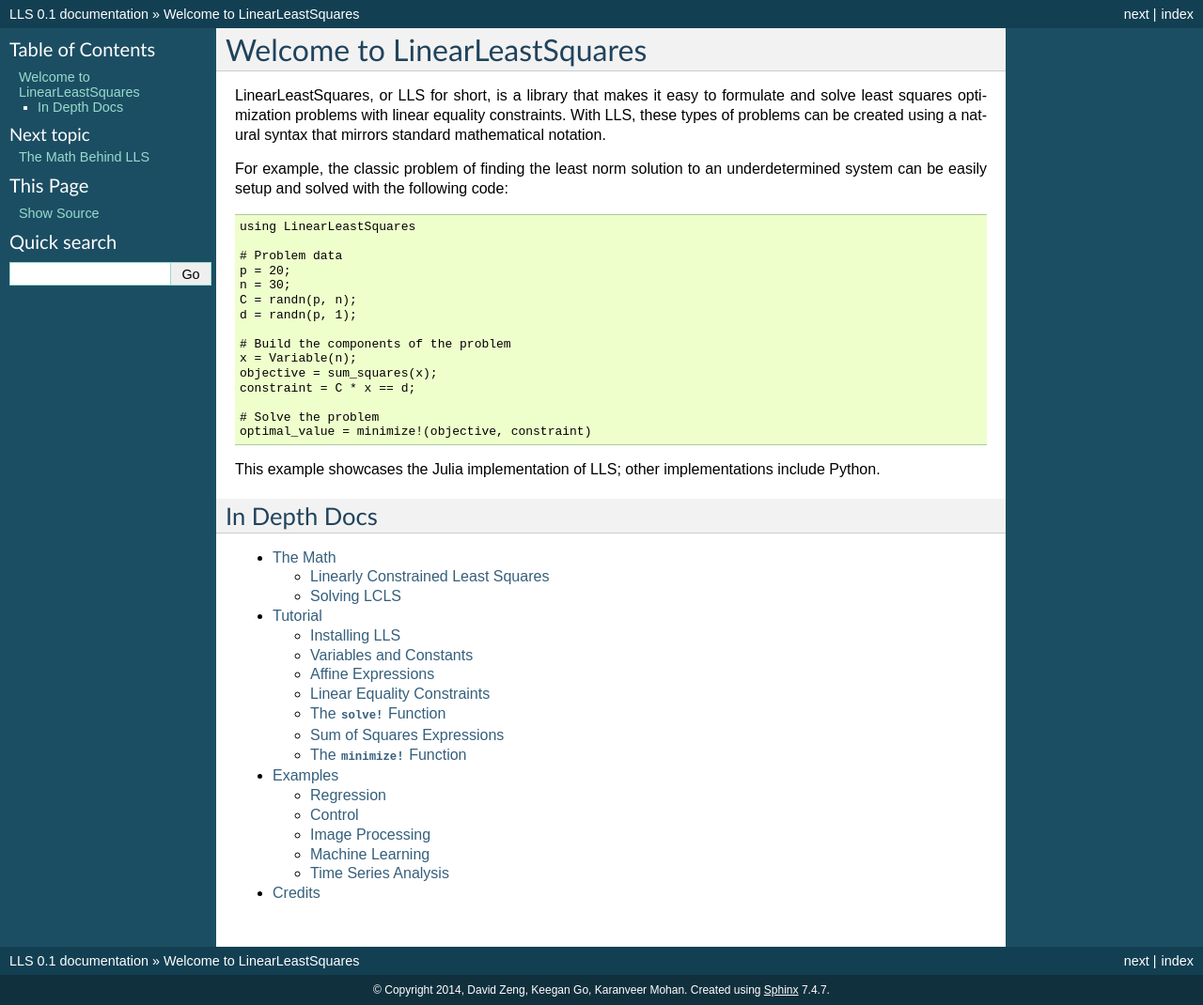
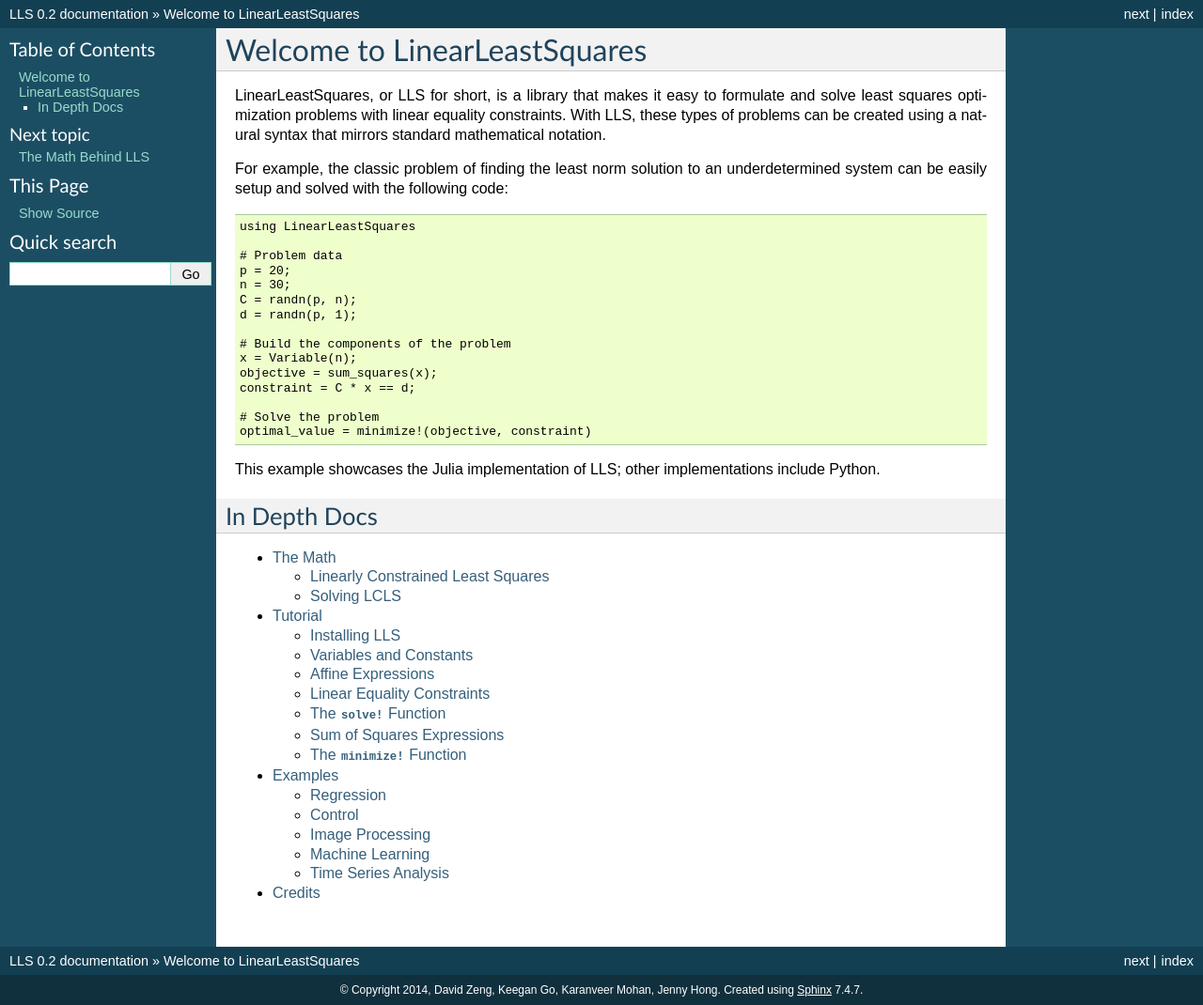
Before and after one commit to davidlizeng/LinearLeastSquares.jl, a Sphinx documentation site: the page built from docs/index.rst, in a window 1280 px wide. Shown: the whole page at 94% size. Built offline with Sphinx 7.4.7, drawn with Linux system fonts in a browser that asks for light colours.

Commit message:
Update conf.py for major version release

```diff
--- a/docs/conf.py
+++ b/docs/conf.py
@@ -46,16 +46,16 @@
 
 # General information about the project.
 project = u'LLS'
-copyright = u'2014, David Zeng, Keegan Go, Karanveer Mohan'
+copyright = u'2014, David Zeng, Keegan Go, Karanveer Mohan, Jenny Hong'
 
 # The version info for the project you're documenting, acts as replacement for
 # |version| and |release|, also used in various other places throughout the
 # built documents.
 #
 # The short X.Y version.
-version = '0.1'
+version = '0.2'
 # The full version, including alpha/beta/rc tags.
-release = '0.1'
+release = '0.2'
 
 # The language for content autogenerated by Sphinx. Refer to documentation
 # for a list of supported languages.
@@ -199,7 +199,7 @@
 #  author, documentclass [howto, manual, or own class]).
 latex_documents = [
   ('index', 'LLS.tex', u'LLS Documentation',
-   u'David Zeng, Keegan Go, Karanveer Mohan', 'manual'),
+   u'David Zeng, Keegan Go, Karanveer Mohan, Jenny Hong', 'manual'),
 ]
 
 # The name of an image file (relative to this directory) to place at the top of
@@ -229,7 +229,7 @@
 # (source start file, name, description, authors, manual section).
 man_pages = [
     ('index', 'lls', u'LLS Documentation',
-     [u'David Zeng, Keegan Go, Karanveer Mohan'], 1)
+     [u'David Zeng, Keegan Go, Karanveer Mohan, Jenny Hong'], 1)
 ]
 
 # If true, show URL addresses after external links.
@@ -243,7 +243,7 @@
 #  dir menu entry, description, category)
 texinfo_documents = [
   ('index', 'LLS', u'LLS Documentation',
-   u'David Zeng, Keegan Go, Karanveer Mohan', 'LLS', 'One line description of project.',
+   u'David Zeng, Keegan Go, Karanveer Mohan, Jenny Hong', 'LLS', 'One line description of project.',
    'Miscellaneous'),
 ]
 
```
